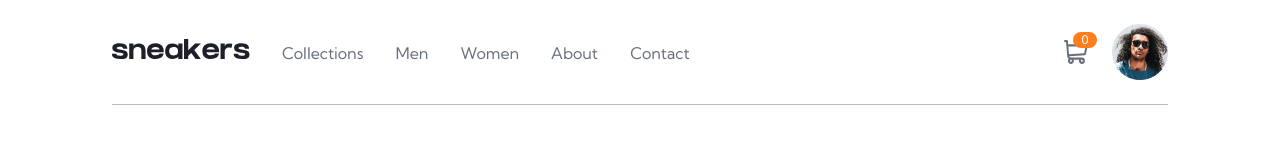
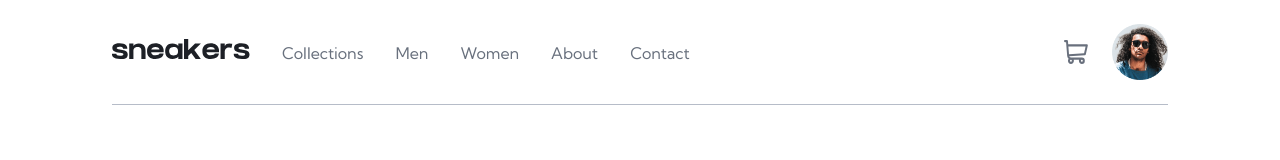
Before and after one commit to Pdave-dcn/Ecommerce-product-page, a React (Vite) app: page / in a window 1280 px wide. Shown: the top 160 px of the page. Built offline with nearby package versions, Linux system fonts and the light colour scheme.

Commit message:
Now the cart quantity shows only when there's products in the cart

```diff
--- a/src/components/Navbar.tsx
+++ b/src/components/Navbar.tsx
@@ -64,9 +64,11 @@ const Navbar = ({ cartQty, setCartQty }: NavBarType) => {
               src="images/icon-cart.svg"
               alt="Cart Icon"
             />
-            <div className="absolute -top-[8px] -right-[9px] text-white w-6 h-4 bg-orange flex justify-center items-center text-xs rounded-lg cursor-pointer">
-              {cartQty}
-            </div>
+            {cartQty > 0 && (
+              <div className="absolute -top-[8px] -right-[9px] text-white w-6 h-4 bg-orange flex justify-center items-center text-xs rounded-lg cursor-pointer">
+                {cartQty}
+              </div>
+            )}
           </div>
 
           {/* Cart */}
```
